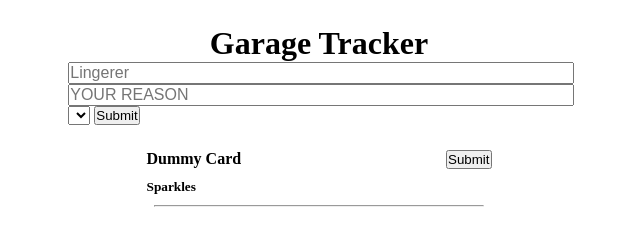
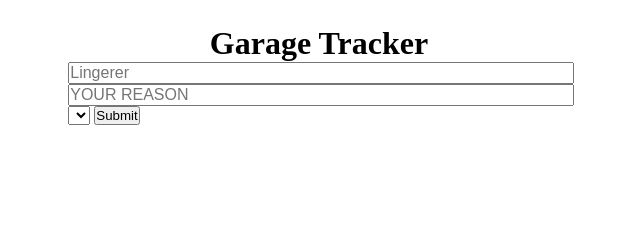
Before and after one commit to davidjryan/garage-tracker, a website: page public/index.html in a window 1280 px wide. Shown: the whole page, without its empty margins (321-961 px from the left). Drawn offline with Linux system fonts and the light colour scheme; no server answers.

Commit message:
removed dummy html

```diff
--- a/public/index.html
+++ b/public/index.html
@@ -26,15 +26,6 @@
   </header>
   <main>
     <section id="card-container">
-      <article>
-        <div class="title-container">
-          <h4 class="title">Dummy Card</h4>
-          <input class="delete" type="submit">
-        </div>
-        <h5 class="clean">Sparkles</h5>
-        <hr>
-        <p class="reason" ></p>
-      </article>
     </section>
   </main>
 </body>
```
